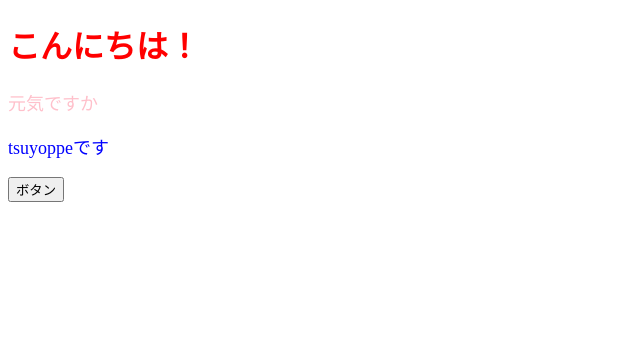
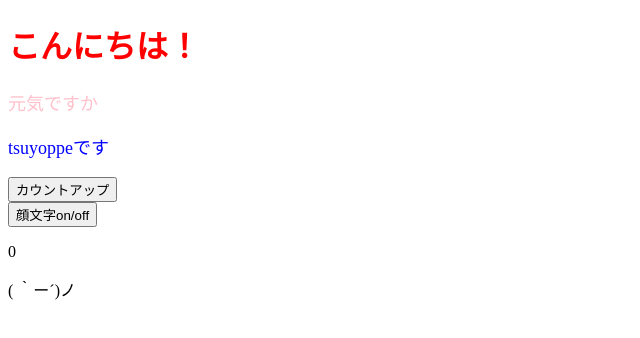
Before and after one commit to tsuyoppe/todo-react, a React (Create React App) app: page / in a window 1280 px wide. Shown: the top 338 px of the page, without its empty margins (0-640 px from the left). Built offline with nearby package versions, Linux system fonts and the light colour scheme.

Commit message:
再レンダリングの学習

```diff
--- a/src/App.jsx
+++ b/src/App.jsx
@@ -1,21 +1,26 @@
-import React from "react";
+import React, { useState } from "react";
 import ColorFulMessage from "./components/ColorFulMessage";
 
 const App = () => {
-  const onClickButton = () => {
-    alert();
+  const [num, setNum] = useState(0);
+  const [faceShowFlag, setFaceShowFlag] = useState(true);
+  const onClickCountUp = () => {
+    setNum(num + 1);
   };
-  // const contentStyle = {
-  //   color: "blue",
-  //   fontSize: "18px"
-  // };
 
+  const onClickSwitchShowFlag = () => {
+    setFaceShowFlag(!faceShowFlag);
+  };
   return (
     <>
       <h1 style={{ color: "red" }}>こんにちは！</h1>
       <ColorFulMessage color="pink">元気ですか</ColorFulMessage>
       <ColorFulMessage color="blue">tsuyoppeです</ColorFulMessage>
-      <button onClick={onClickButton}>ボタン</button>
+      <button onClick={onClickCountUp}>カウントアップ</button>
+      <br />
+      <button onClick={onClickSwitchShowFlag}>顔文字on/off</button>
+      <p>{num}</p>
+      {faceShowFlag && <p>( ｀ー´)ノ</p>}
     </>
   );
 };
--- a/src/components/ColorFulMessage.jsx
+++ b/src/components/ColorFulMessage.jsx
@@ -7,7 +7,7 @@ const ColorFulMessage = (props) => {
     fontSize: "18px"
   };
   console.log(props);
-  return <p style={contentStyle}>{props.children}</p>;
+  return <p style={contentStyle}>{children}</p>;
 };
 
 export default ColorFulMessage;
```
